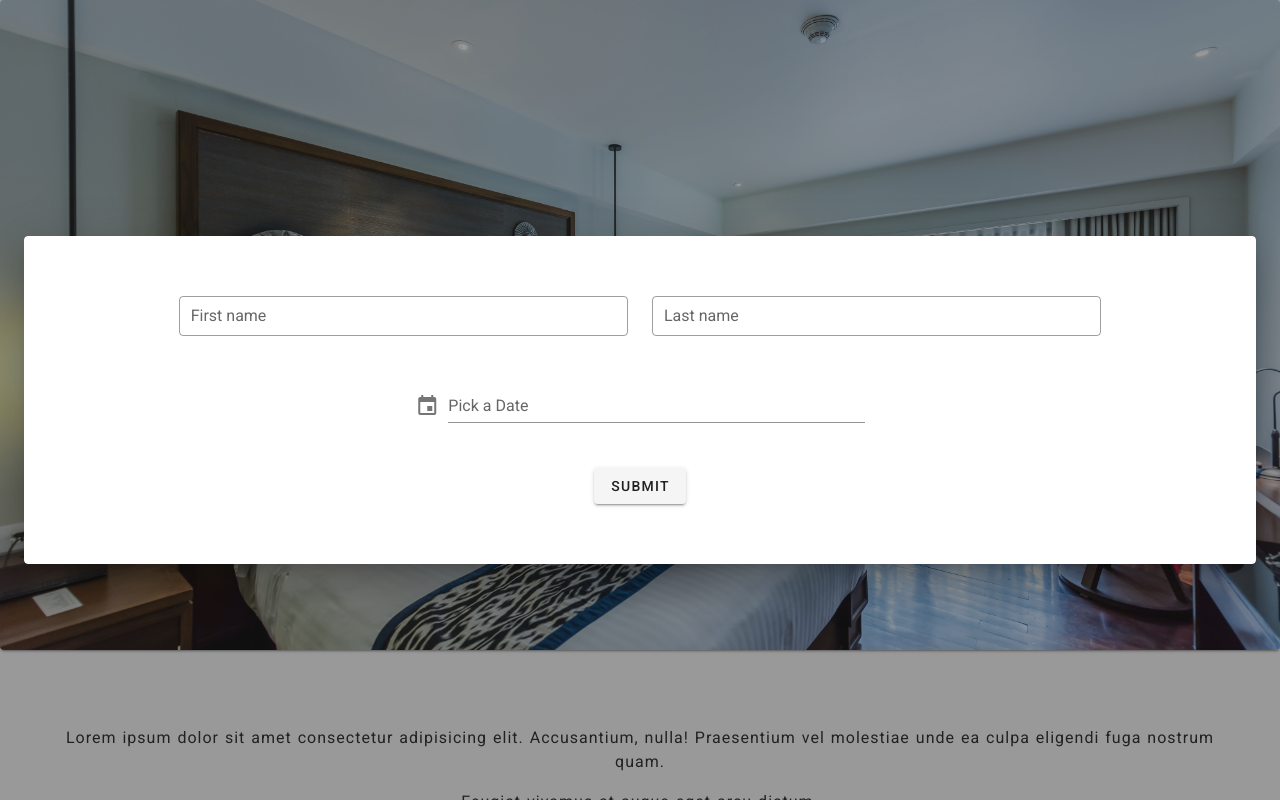
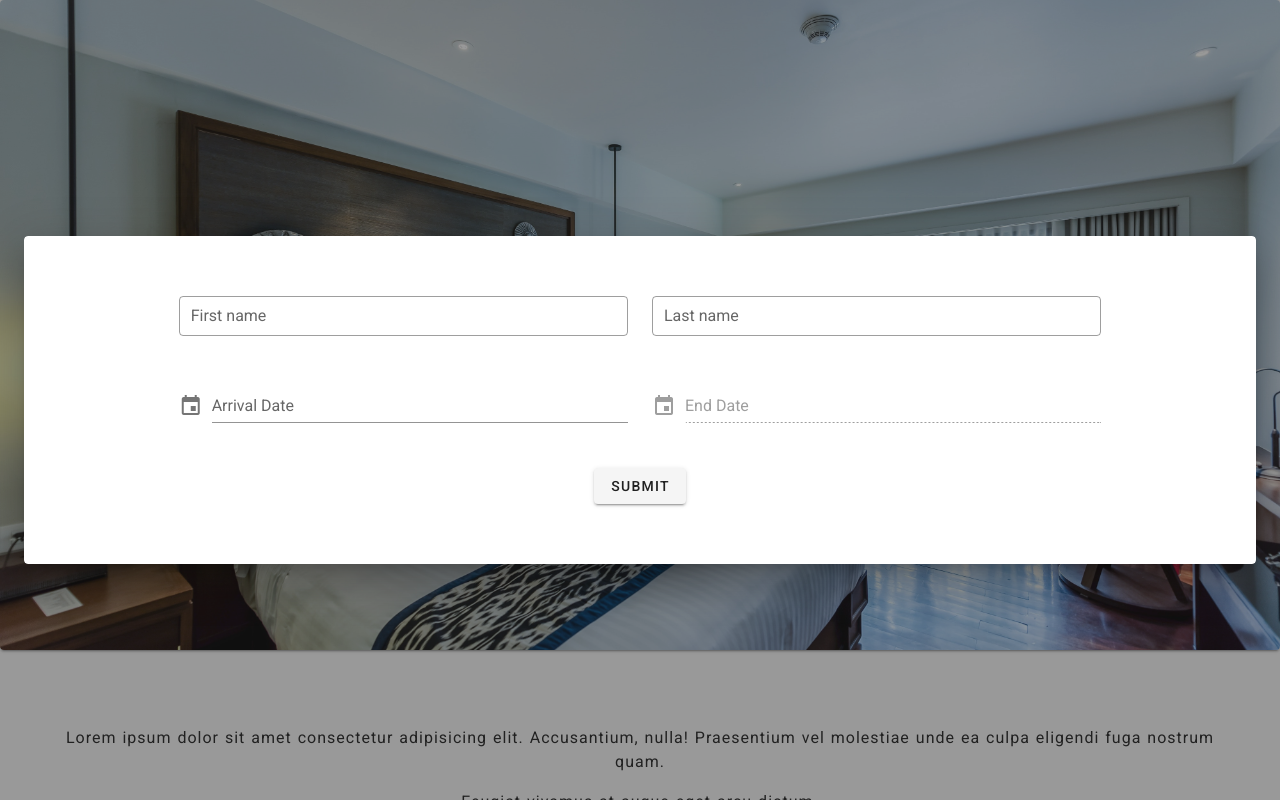
Before and after one commit to darinjan13/hotel-sample, a Vue app: page / in a window 1280 px wide. Both pictures are taken after a click on the button "BOOK NOW". Shown: the top 800 px of the page. Built offline with nearby package versions, Linux system fonts and the light colour scheme.

Commit message:
Dates Done

```diff
--- a/src/components/Form.vue
+++ b/src/components/Form.vue
@@ -33,29 +33,69 @@
             <v-row justify="center">
               <!-- Arrival Date -->
               <v-col cols="12" sm="4" md="4" lg="5" xl="6">
-                <v-menu
-                  ref="menu"
-                  v-model="menu"
-                  :close-on-content-click="asd()"
+                <v-dialog
+                  ref="dialog2"
+                  v-model="modal1"
                   :value.sync="arrivalDate"
-                  elevation="0"
-                  transition="scale-transition"
+                  persistent
+                  width="290px"
                 >
-                <template v-slot:activator="{ on }">
+                  <template v-slot:activator="{ on, attrs }">
                     <v-text-field
-                    :value="arrivalDate"
-                    label="Pick a Date"
+                      v-model="arrivalDate"
+                      label="Arrival Date"
                       prepend-icon="mdi-calendar"
                       readonly
+                      v-bind="attrs"
                       v-on="on"
                     ></v-text-field>
                   </template>
-                <v-date-picker v-model="dates" multiple no-title>
+                  <v-date-picker
+                    v-model="arrivalDate"
+                    scrollable
+                    :min="dateToday"
+                  >
                     <v-spacer></v-spacer>
-                  <v-btn text color="primary" @click="menu = false">Cancel</v-btn>
-                  <v-btn text color="primary" @click="$refs.menu.save(dates)">Okay</v-btn>
+                    <v-btn text color="primary" @click="arrivalDateCanel()"
+                      >Cancel</v-btn
+                    >
+                    <v-btn text color="primary" @click="arrivalDateOkay()"
+                      >Okay</v-btn
+                    >
                   </v-date-picker>
-                </v-menu>
+                </v-dialog>
+              </v-col>
+
+              <!-- End Date -->
+              <v-col cols="12" sm="4" md="4" lg="5" xl="6">
+                <v-dialog
+                  ref="dialog3"
+                  v-model="modal2"
+                  :value.sync="endDate"
+                  persistent
+                  width="290px"
+                >
+                  <template v-slot:activator="{ on, attrs }">
+                    <v-text-field
+                      v-model="endDate"
+                      label="End Date"
+                      prepend-icon="mdi-calendar"
+                      readonly
+                      :disabled="disable"
+                      v-bind="attrs"
+                      v-on="on"
+                    ></v-text-field>
+                  </template>
+                  <v-date-picker
+                    v-model="endDate"
+                    scrollable
+                    :min="arrivalDate"
+                  >
+                    <v-spacer></v-spacer>
+                    <v-btn text color="primary" @click="endDateCanel">Cancel</v-btn>
+                    <v-btn text color="primary" @click="endDateOkay">Okay</v-btn>
+                  </v-date-picker>
+                </v-dialog>
               </v-col>
             </v-row>
 
@@ -78,6 +118,9 @@ export default {
     return {
       dialog: false,
       valid: true,
+      modal1: false,
+      modal2: false,
+      disable: true,
       fname: "",
       fnameRules: [
         (v) => !!v || "First name is Required",
@@ -88,8 +131,8 @@ export default {
         (v) => !!v || "Last name is Required",
         (v) => (v && v.length >= 2) || "Last name must be more than 1",
       ],
-      menu: false,
-      dates: [],
+      arrivalDate: null,
+      endDate: null,
       dateToday: new Date().toISOString().substr(0, 10),
     };
   },
@@ -100,18 +143,27 @@ export default {
         this.dialog = false;
       }
     },
-    asd() {
-      if (this.dates.length < 2) {
-        return false;
-      }
-    }
+
+    // Arrival Date Functions
+    arrivalDateCanel() {
+      this.modal1 = false;
+      this.disable = true;
+      this.endDate = null;
+      this.arrivalDate = null;
+    },
+    arrivalDateOkay() {
+      this.$refs.dialog2.save(this.arrivalDate);
+      this.disable = false;
     },
 
-  computed: {
-    arrivalDate() {
-      this.dates.toString();
-      return this.dates.join(' ~ ')
-    }
+    // End Date Functions
+    endDateCanel() {
+      this.modal2 = false;
+      this.endDate = null;
+    },
+    endDateOkay() {
+      this.$refs.dialog3.save(this.endDate);
+    },
   },
 
   created() {
```
Lines whose indentation alone changed are shown as unchanged.
